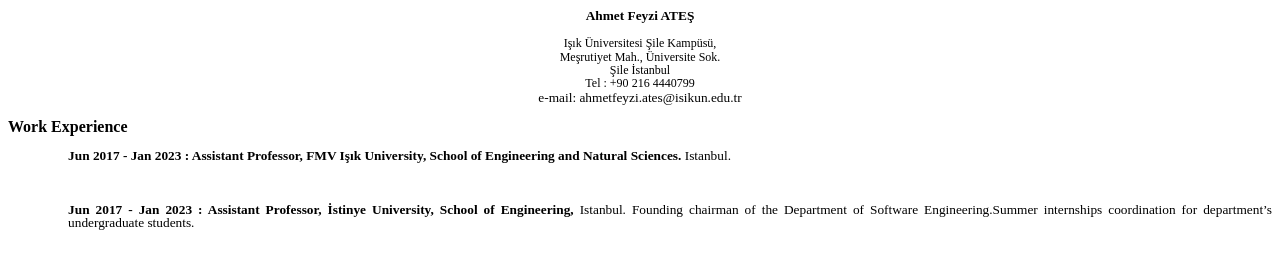
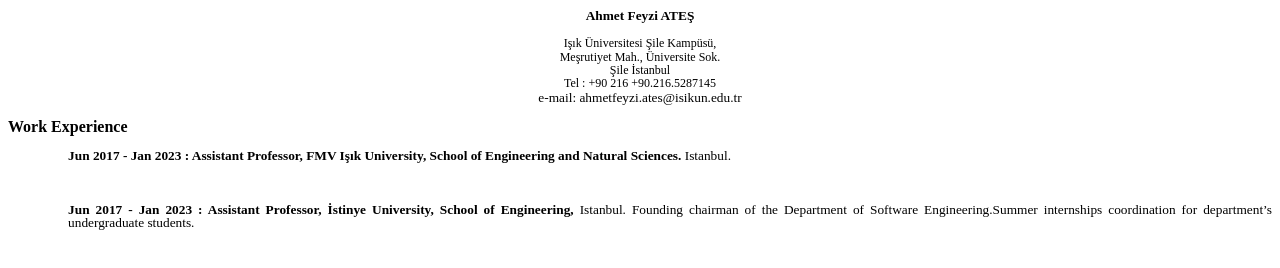
Before and after one commit to ahmetfeyziates/ahmetfeyziates.github.io, a Jekyll site: the page cv/index.html, which Jekyll copies as it is, in a window 1280 px wide and 900 px high. Shown: the top 268 px of the window. Built offline with Jekyll 4.4.1, drawn with Linux system fonts in a browser that asks for light colours.

Commit message:
Update index.html

```diff
--- a/cv/index.html
+++ b/cv/index.html
@@ -42,7 +42,7 @@
 <!p class="western" align="center" style="margin-bottom: 0cm; line-height: 100%">
 <font size="2" style="font-size: 9pt"><span lang="en-US">Tel : +90
 </span></font><font color="#000000"><font size="2" style="font-size: 9pt"><span lang="en-US">216</span></font></font><font size="2" style="font-size: 9pt"><span lang="en-US">
-</span></font><font color="#000000"><font size="2" style="font-size: 9pt"><span lang="en-US">4440799</span></font></font>
+</span></font><font color="#000000"><font size="2" style="font-size: 9pt"><span lang="en-US">+90.216.5287145</span></font></font>
 <br>
 <!p class="western" align="center" style="margin-bottom: 0cm; line-height: 100%">
 <font size="2" style="font-size: 10pt">e-mail:
```
